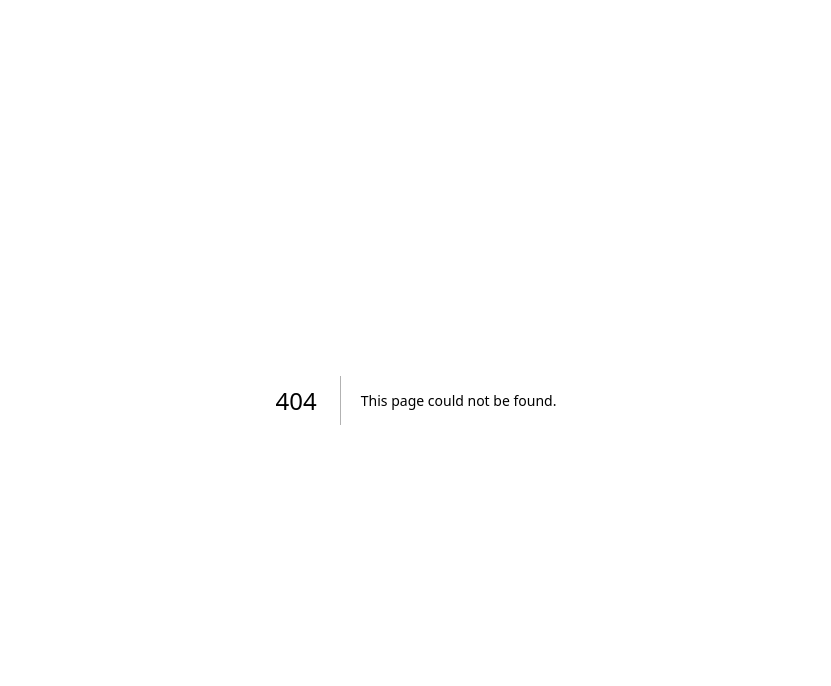
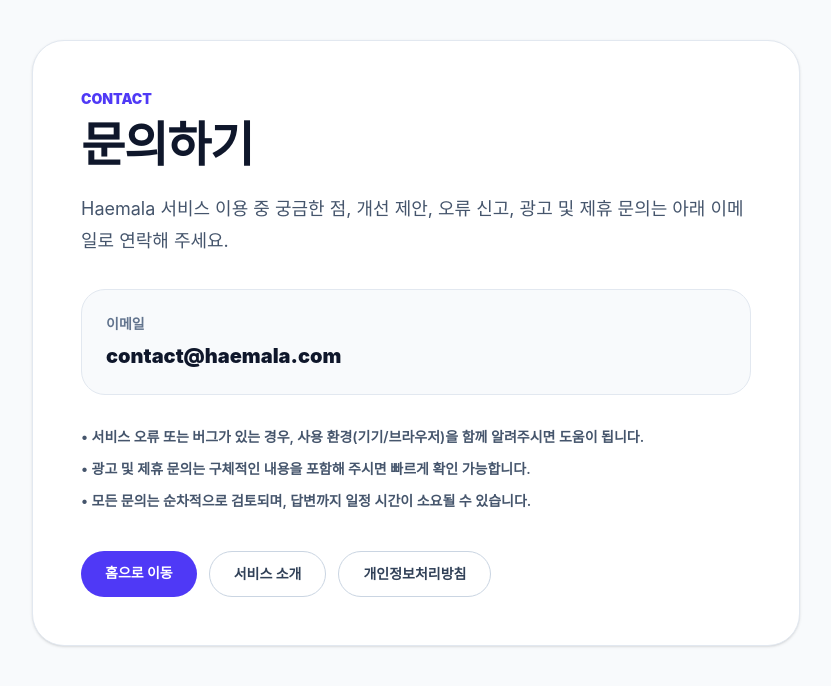
Before and after one commit to steamcool/haemala, a Next.js app: page /contact in a window 1280 px wide. Before the commit this address had no page. Shown: the top 686 px of the page, without its empty margins (224-1055 px from the left). Built offline with nearby package versions, Linux system fonts and the light colour scheme.

Commit message:
add contact page

```diff
--- /dev/null
+++ b/app/contact/page.tsx
@@ -0,0 +1,70 @@
+import Link from "next/link";
+
+export const metadata = {
+  title: "문의하기 | Haemala",
+  description:
+    "Haemala 서비스 이용, 광고, 제휴 및 기타 문의를 위한 연락 페이지입니다.",
+};
+
+export default function ContactPage() {
+  return (
+    <main className="min-h-screen bg-[#f8fafc] px-5 py-10 text-slate-900">
+      <section className="mx-auto max-w-3xl">
+        <div className="rounded-[2rem] border border-slate-200 bg-white p-8 shadow-sm md:p-12">
+          <p className="mb-3 text-sm font-black text-indigo-600">
+            CONTACT
+          </p>
+
+          <h1 className="text-3xl font-black tracking-tight md:text-5xl">
+            문의하기
+          </h1>
+
+          <p className="mt-6 text-lg leading-8 text-slate-600">
+            Haemala 서비스 이용 중 궁금한 점, 개선 제안, 오류 신고,
+            광고 및 제휴 문의는 아래 이메일로 연락해 주세요.
+          </p>
+
+          <div className="mt-8 rounded-3xl border border-slate-200 bg-slate-50 p-6">
+            <p className="text-sm font-black text-slate-500">이메일</p>
+            <p className="mt-2 text-xl font-black text-slate-900">
+              contact@haemala.com
+            </p>
+          </div>
+
+          <div className="mt-8 space-y-3 text-sm font-semibold text-slate-600">
+            <p>
+              • 서비스 오류 또는 버그가 있는 경우, 사용 환경(기기/브라우저)을 함께 알려주시면 도움이 됩니다.
+            </p>
+            <p>
+              • 광고 및 제휴 문의는 구체적인 내용을 포함해 주시면 빠르게 확인 가능합니다.
+            </p>
+            <p>
+              • 모든 문의는 순차적으로 검토되며, 답변까지 일정 시간이 소요될 수 있습니다.
+            </p>
+          </div>
+
+          <div className="mt-10 flex flex-wrap gap-3">
+            <Link
+              href="/"
+              className="rounded-full bg-indigo-600 px-6 py-3 text-sm font-bold text-white"
+            >
+              홈으로 이동
+            </Link>
+            <Link
+              href="/about"
+              className="rounded-full border border-slate-300 px-6 py-3 text-sm font-bold text-slate-700"
+            >
+              서비스 소개
+            </Link>
+            <Link
+              href="/privacy"
+              className="rounded-full border border-slate-300 px-6 py-3 text-sm font-bold text-slate-700"
+            >
+              개인정보처리방침
+            </Link>
+          </div>
+        </div>
+      </section>
+    </main>
+  );
+}
```
